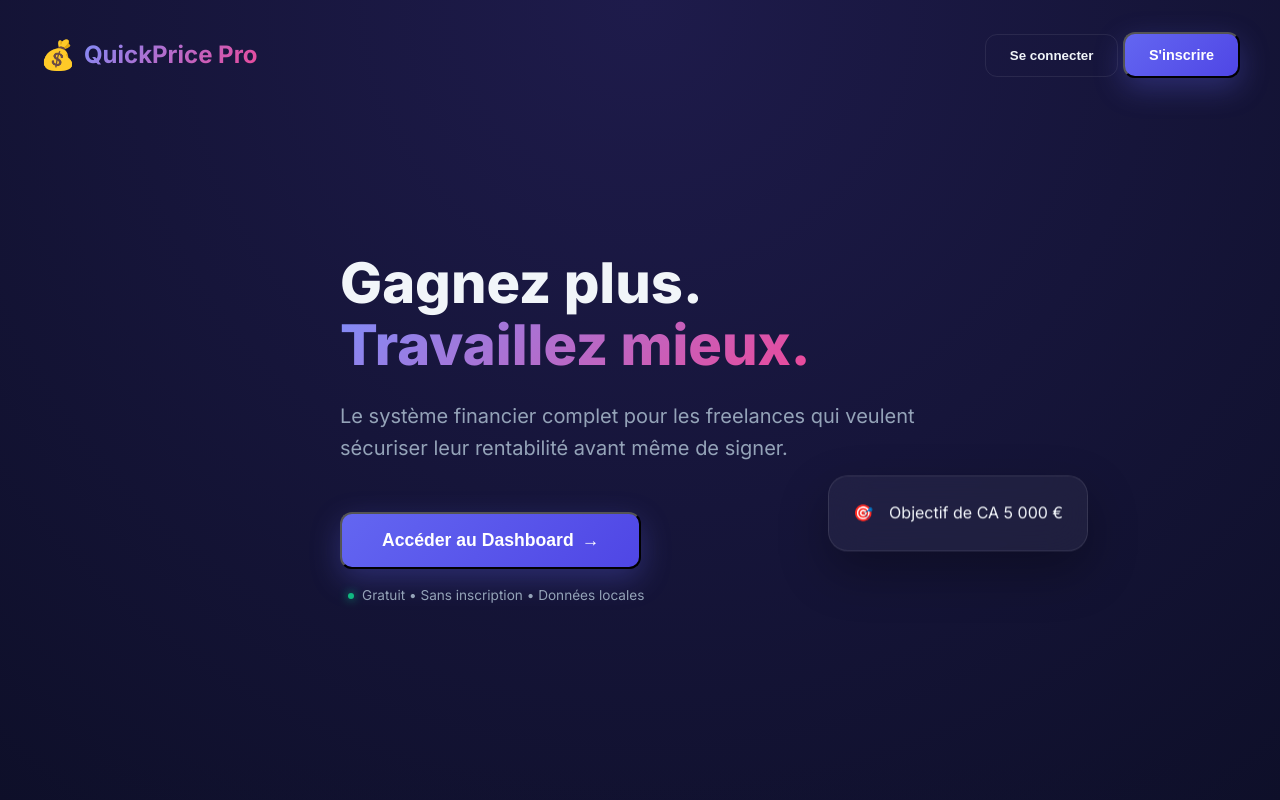
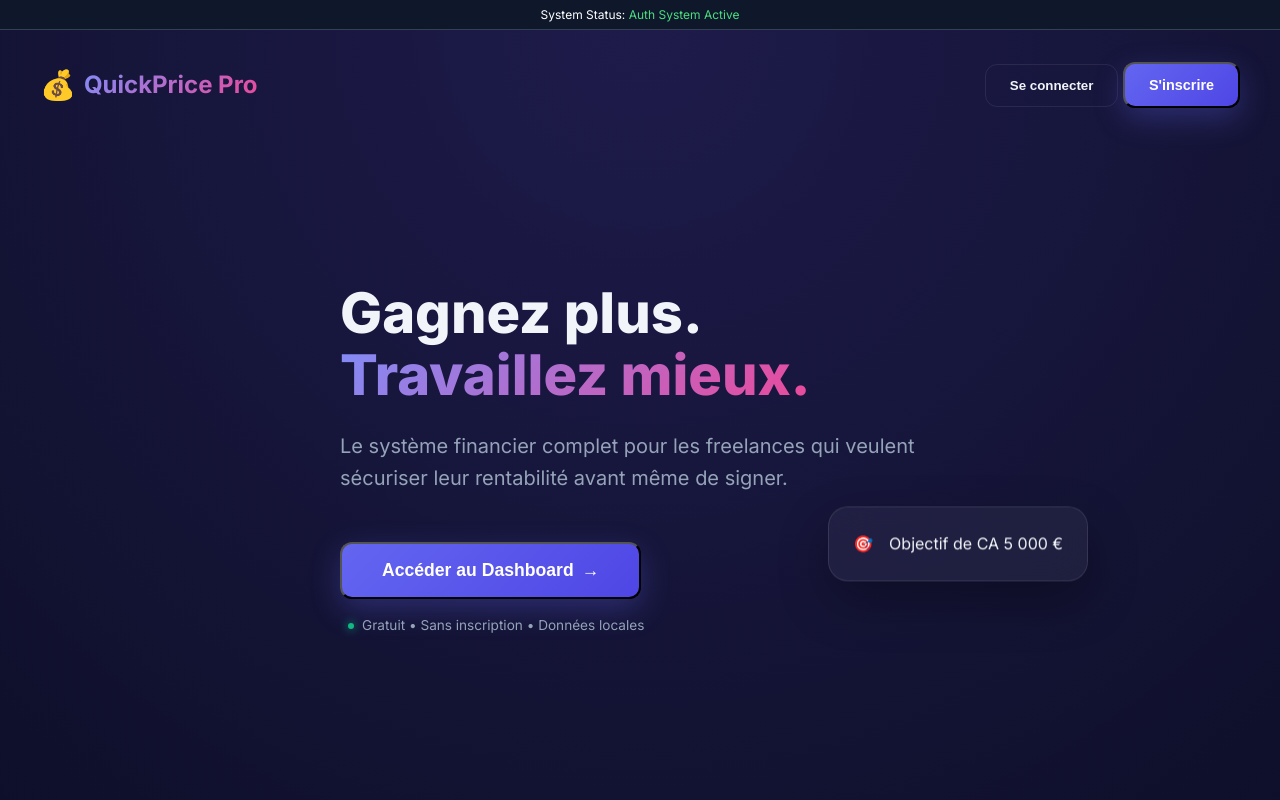
Before and after one commit to TokitoMAX/QuickPrice-Pro, a website: page index.html in a window 1280 px wide. Shown: the top 800 px of the page. Drawn offline with Linux system fonts and the light colour scheme.

Commit message:
feat: Implement a system status display with `window.updateStatus` and integrate the Auth module for immediate initialization and status reporting.

```diff
--- a/client-auth.js
+++ b/client-auth.js
@@ -5,6 +5,7 @@ const Auth = {
     // --- INITIALIZATION ---
     init() {
         console.log("Auth (Local) initializing...");
+        if (window.updateStatus) window.updateStatus("Auth System Active", "#4ade80");
         this.checkSession();
     },
 
@@ -148,5 +149,6 @@ const Auth = {
 };
 
 // Auto-init
-window.addEventListener('load', () => { Auth.init(); });
+// Initialize immediately to avoid race conditions with App.js
+Auth.init();
 window.Auth = Auth;
--- a/index.html
+++ b/index.html
@@ -10,6 +10,17 @@
 </head>
 
 <body>
+    <div id="sys-status"
+        style="background:#0f172a; color:#fff; padding:5px; text-align:center; font-size:12px; border-bottom:1px solid #334155;">
+        System Status: <span id="sys-msg">Loading...</span>
+    </div>
+    <script>
+        window.updateStatus = (msg, color = 'white') => {
+            const el = document.getElementById('sys-msg');
+            if (el) { el.textContent = msg; el.style.color = color; }
+        };
+        window.onerror = (e) => window.updateStatus("ERROR: " + e, "#ef4444");
+    </script>
     <!-- LANDING PAGE -->
     <div id="landing-page" class="landing-container">
         <nav class="landing-nav container">
```
